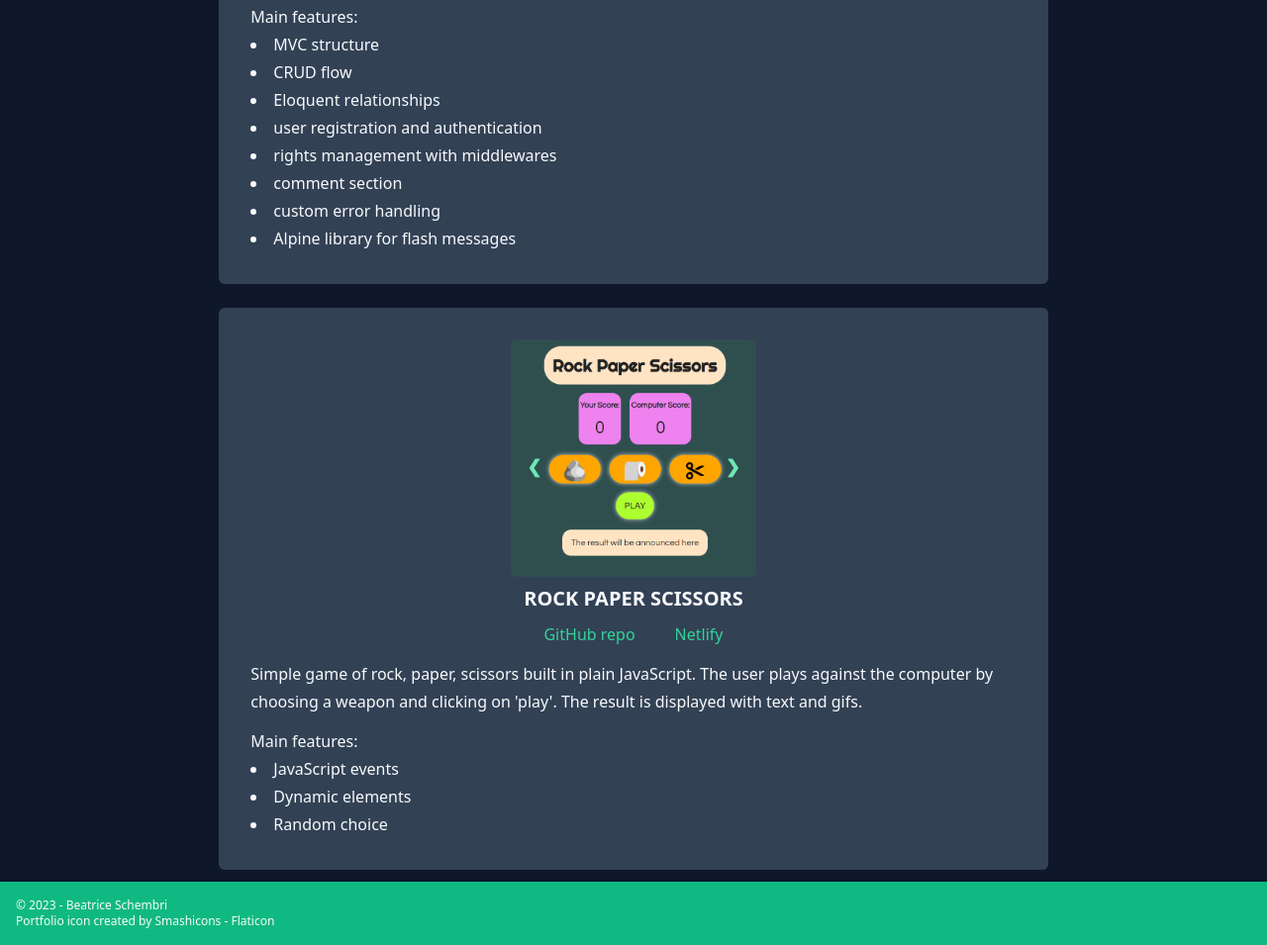
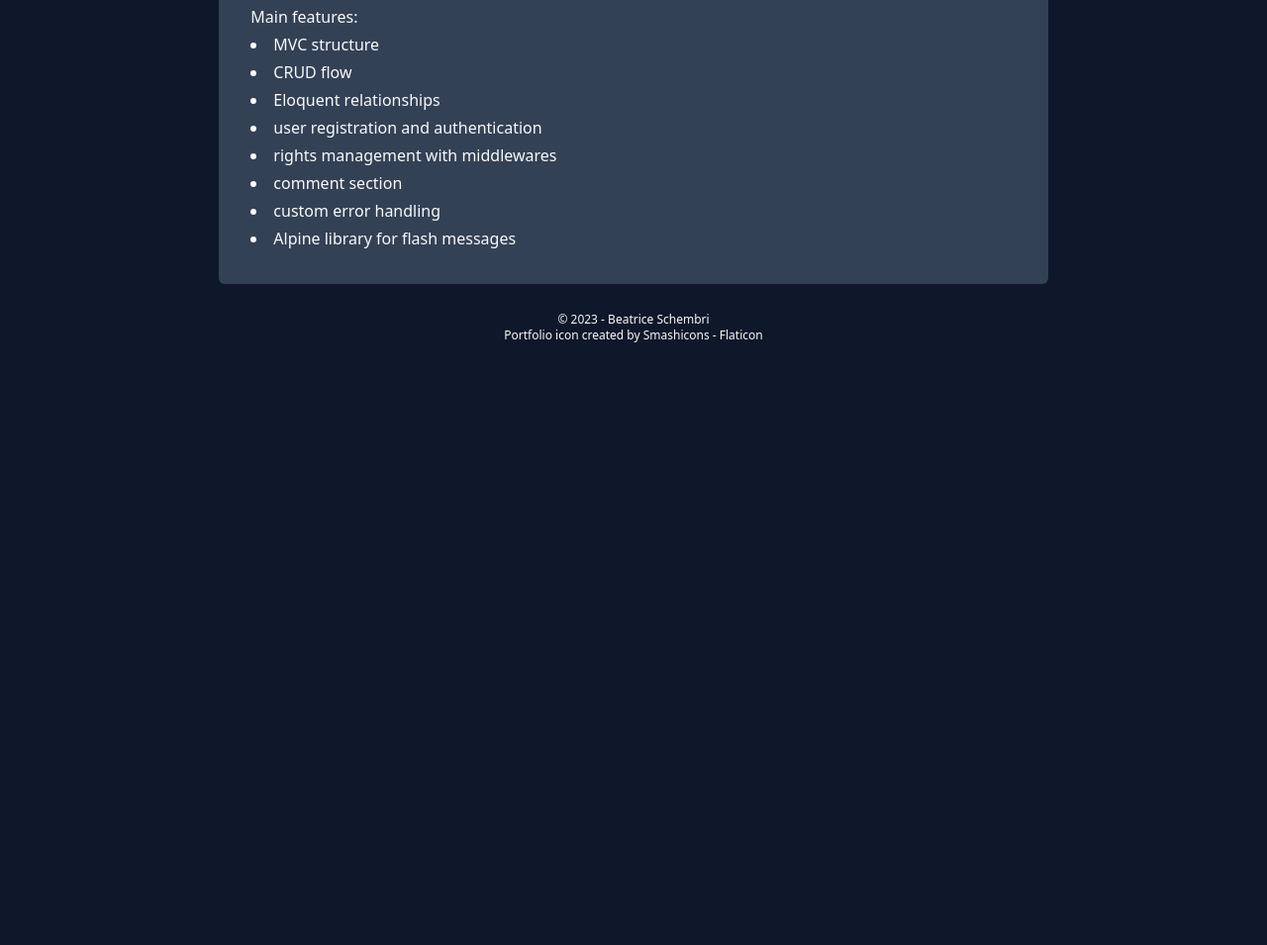
Before and after one commit to BiceSchembri/portfolio, a plain HTML site: page index.html in a window 1280 px wide. Shown: the part 1571-2526 px from the top of the page at 99% size. After the commit the page ends 1934 px from the top, so only its background shows below. Drawn offline with nearby package versions, Linux system fonts and the light colour scheme.

Commit message:
Update styles

```diff
--- a/index.html
+++ b/index.html
@@ -215,11 +215,11 @@
                 </div>
             </article>
 
-            <article class="flex p-3 justify-center items-center">
-                <div class="bg-slate-700 rounded-md p-8 w-full sm:w-2/3 flex flex-col leading-7">
+            <!-- <article class="flex p-3 justify-center items-center">
+                <div class="bg-slate-700 rounded-md p-8 w-full sm:w-2/3 flex flex-col leading-7"> -->
 
-                    <!-- Start of carousel -->
-                    <div class="slideshow-container">
+            <!-- Start of carousel -->
+            <!-- <div class="slideshow-container">
                         <div class="slides slides2">
                             <img src="./assets/projects/rock-paper-scissors.png"
                                 class="rounded-md h-60 w-120 object-contain">
@@ -232,10 +232,10 @@
 
                         <a class="prev" onclick="plusSlides(-1, 1)">&#10094;</a>
                         <a class="next" onclick="plusSlides(1, 1)">&#10095;</a>
-                    </div>
-                    <!-- End of carousel -->
+                    </div> -->
+            <!-- End of carousel -->
 
-                    <h3 class="uppercase font-semibold text-xl text-center py-2">Rock Paper Scissors</h3>
+            <!-- <h3 class="uppercase font-semibold text-xl text-center py-2">Rock Paper Scissors</h3>
                     <div class="flex justify-center items-center gap-10">
                         <a href="https://github.com/BiceSchembri/javascript-games"
                             class="text-emerald-400 hover:underline text-center">GitHub repo</a>
@@ -251,13 +251,13 @@
                         <li>Random choice</li>
                     </ul>
                 </div>
-            </article>
+            </article> -->
 
         </div>
         <!-- End of flex container for cards -->
     </main>
 
-    <footer class="p-2 md:p-4 bg-emerald-500 text-xs">
+    <footer class="p-2 md:p-4 text-xs text-center">
         <p>
             &copy;
             <script>
```
